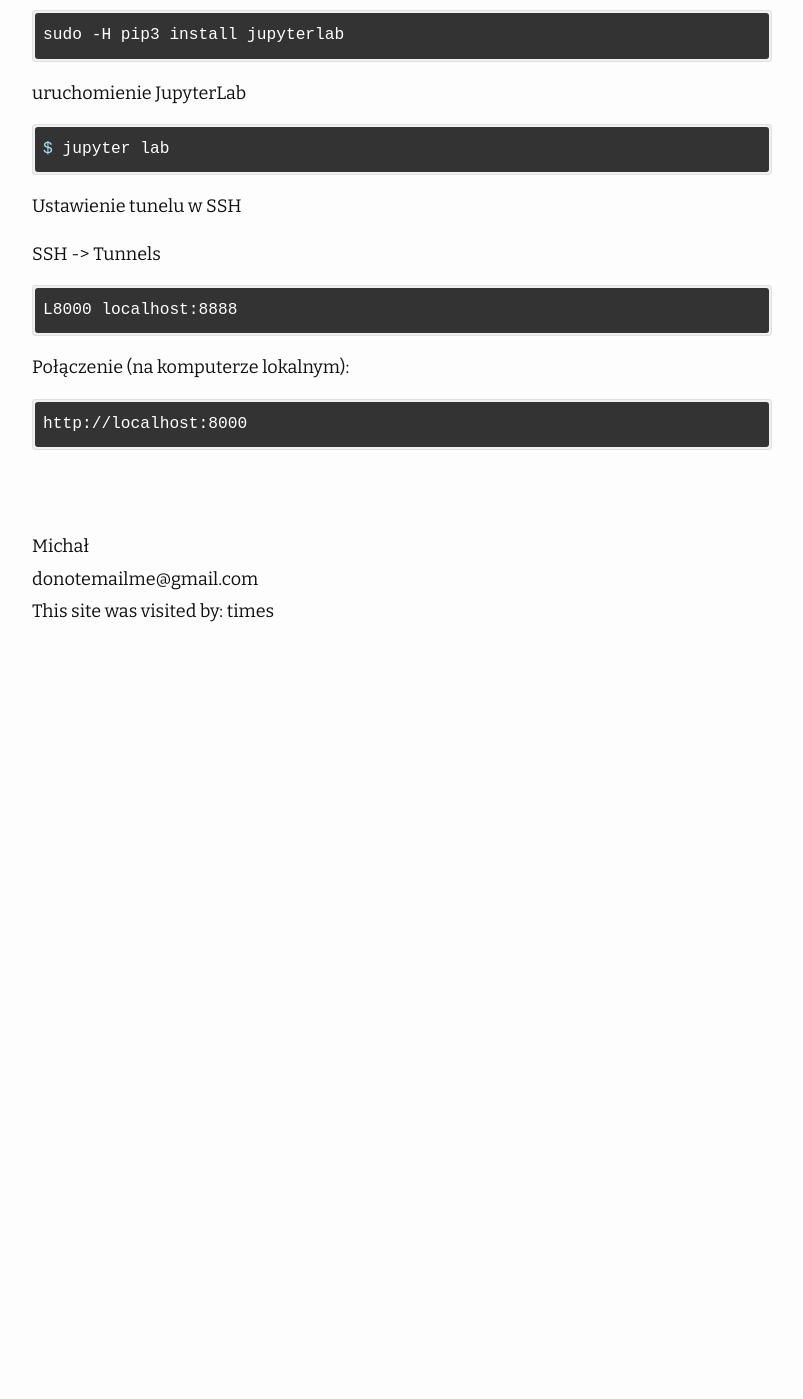
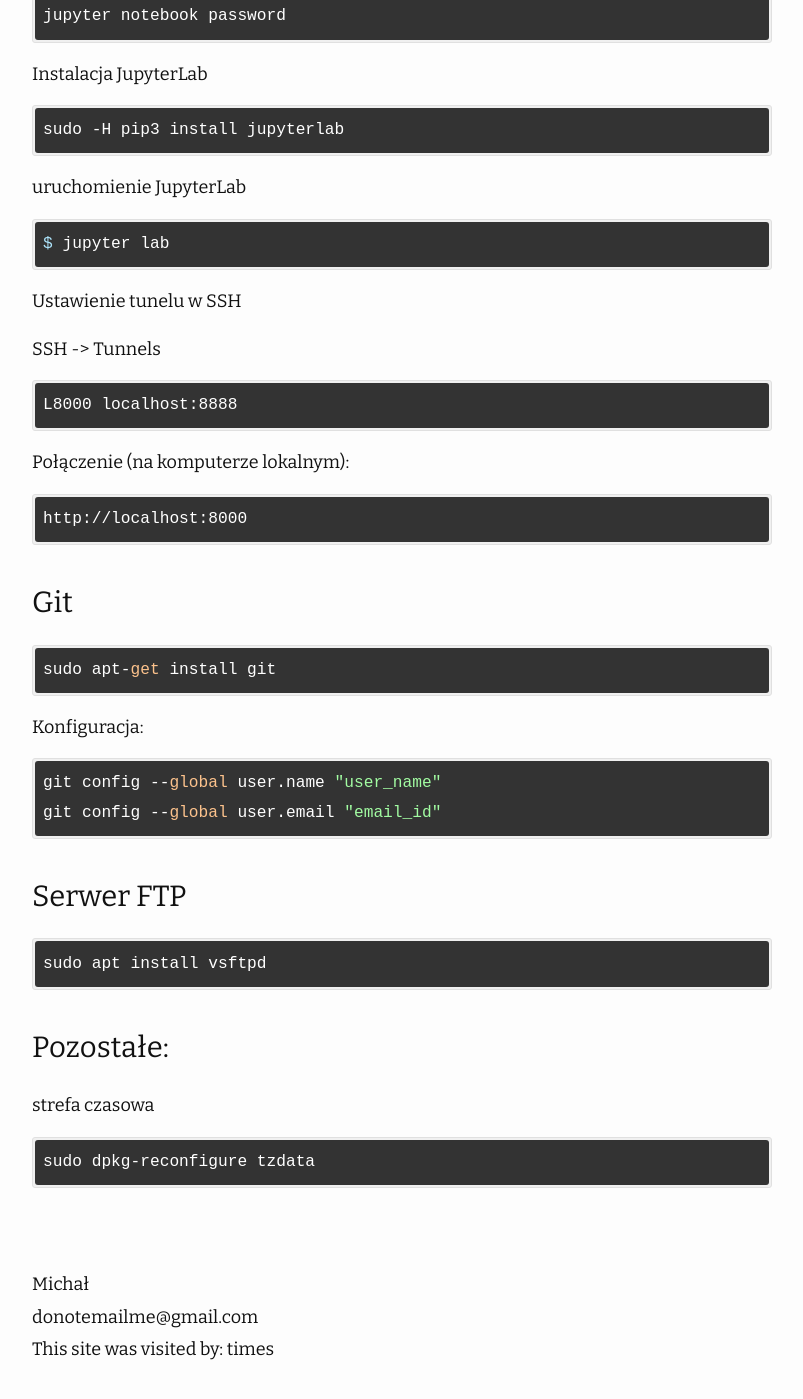
Before and after one commit to mgurg/mgurg.github.io, a Jekyll site: the page built from _posts/2020-01-15-SSH-VPS-konfiguracja-serwera.md, in a window 1280 px wide and 1400 px high, scrolled down 2967 px. Shown: the whole window, without its empty margins (238-1041 px from the left). Built offline with Jekyll 4.4.1, drawn with Linux system fonts in a browser that asks for light colours; nearby versions of some CDN libraries; comment, search, counter and statistics services are not loaded; before the commit the page ends 3629 px from its top, so only the background shows below that; some of the changed text lies outside the part shown.

Commit message:
Update 2020-01-15-SSH-VPS-konfiguracja-serwera.md

````diff
--- a/_posts/2020-01-15-SSH-VPS-konfiguracja-serwera.md
+++ b/_posts/2020-01-15-SSH-VPS-konfiguracja-serwera.md
@@ -107,6 +107,15 @@
 source ~/environments/my_env/bin/activate
 ```
 
+pip install -r requirements.txt
+
+numpy
+scipy
+pandas
+matplotlib
+scikit-learn
+seaborn
+
 ## Jupyter
 
 Instalacja:
@@ -161,3 +170,31 @@
 ```
 http://localhost:8000
 ```
+
+### Git
+
+```
+sudo apt-get install git
+```
+
+Konfiguracja:
+
+```
+git config --global user.name "user_name"
+git config --global user.email "email_id"
+```
+
+### Serwer FTP
+
+
+```
+sudo apt install vsftpd
+```
+
+
+### Pozostałe:
+strefa czasowa
+
+```
+sudo dpkg-reconfigure tzdata
+```
````
